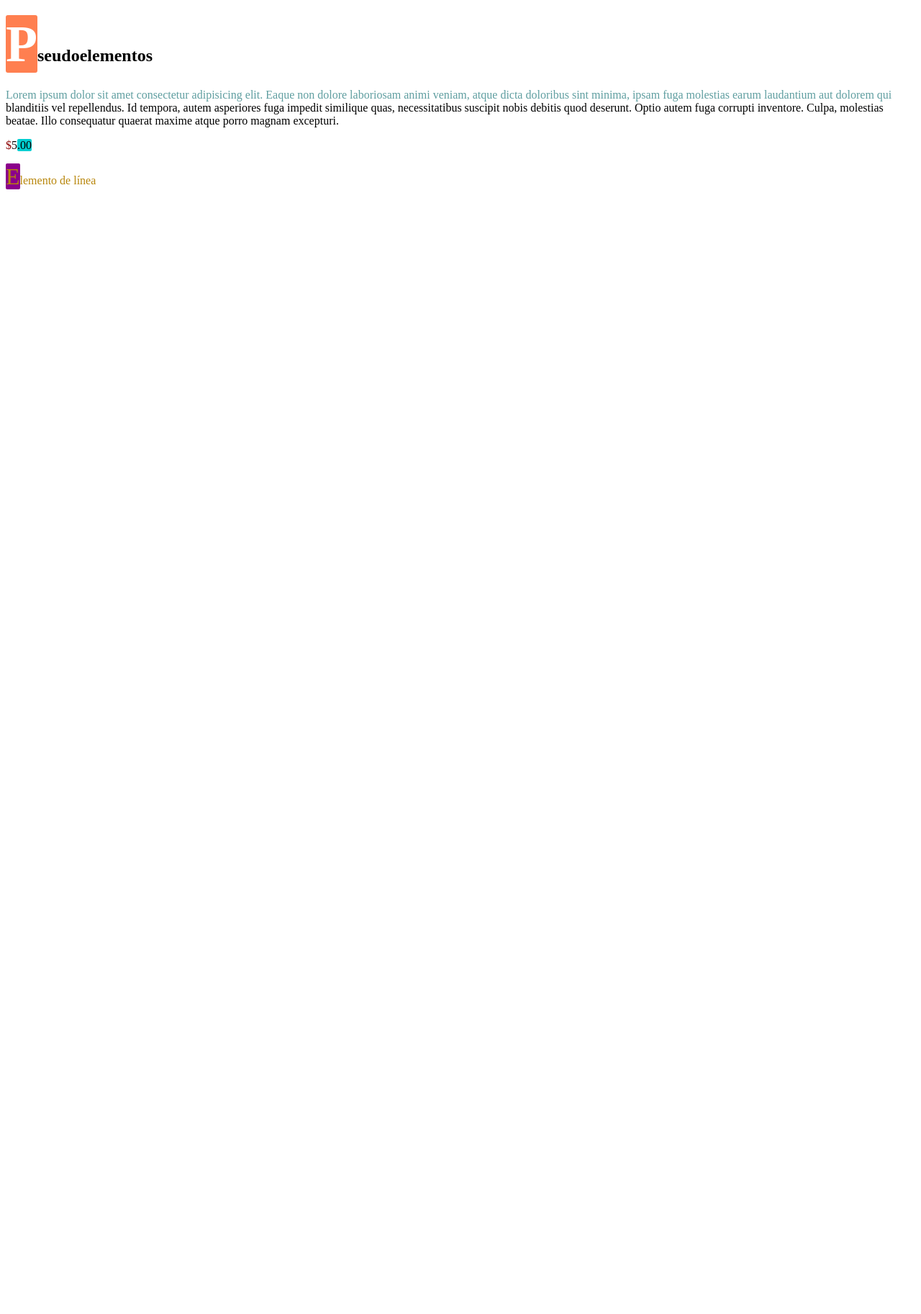
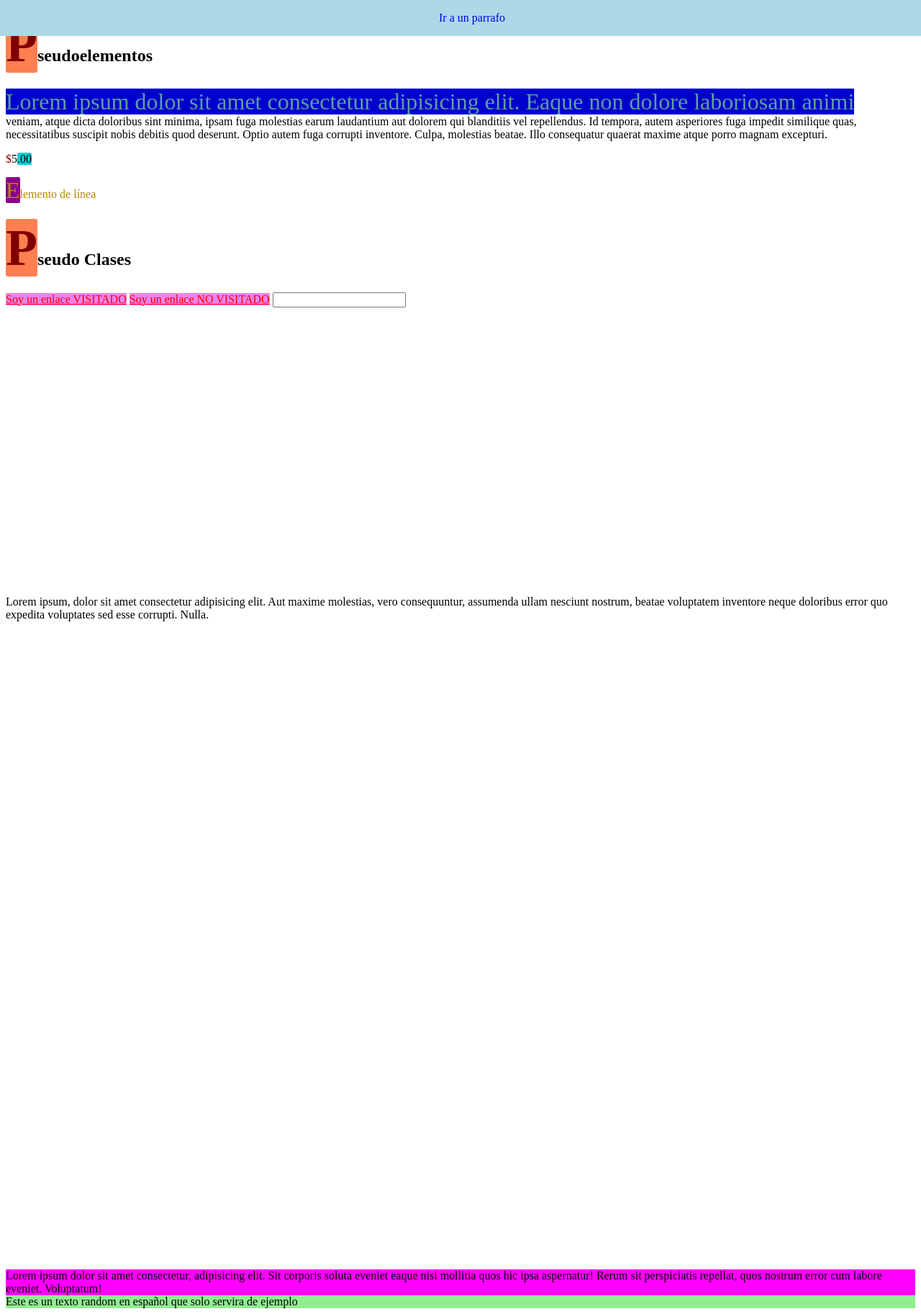
Before and after one commit to ThunderGer23/Git_github, a PHP site: page /views/pag3.html in a window 1280 px wide. Shown: the whole page at 72% size. Before the commit the page ends 263 px from the top, so only its background shows below. Run offline with PHP 8.4, Linux system fonts and the light colour scheme.

Commit message:
update files

```diff
--- a/style/style.css
+++ b/style/style.css
@@ -19,7 +19,7 @@
 */
 
 .title::first-letter {
-    color: white;
+    color: maroon;
     font-size: 3em;
     background-color: coral;
     border-radius: 3px;
@@ -31,10 +31,12 @@
 
 .text::first-line {
     color: cadetblue;
+    font-size: 2em;
+    background-color: mediumblue;
 }
 
 .text::selection {
-    color: darkolivegreen;
+    color: white;
     background-color: darkorange;
 }
 
@@ -88,7 +90,67 @@
 
         Language
     :lang() -Elemento que contiene el atributo lang que especifiquemos.
+*/
 
+.link:link {
+    color: red;
+    background-color: violet;
+}
+
+.link:visited {
+    color: royalblue;
+    background-color: yellow;
+}
+
+.link:active {
+    color: tomato;
+    background-color: violet;
+}
+
+.link:hover {
+    font-size: 2em;
+}
+
+.input:focus {
+    background-color: blueviolet;
+    font-size: 3em;
+}
+
+.menu {
+    background: lightblue;
+    display: block;
+    padding: 1em;
+    text-decoration: none;
+    text-align: center;
+    position: fixed;
+    width: 100%;
+    top: 0;
+    left: 0;
+}
+
+.mod {
+    margin-top: 400px;
+    margin-bottom: 900px;
+}
+
+.mod:target {
+    padding-top: 50px;
+}
+
+.span {
+    display: block;
+}
+
+.span:lang(es) {
+    background-color: lightgreen;
+}
+
+.span:lang(en) {
+    background-color: magenta;
+}
+
+
+/*
         Structural
     :root
     :nth-child()
@@ -116,6 +178,5 @@
     :fullscreen
 
     Negation
-
     :not()
 */
--- a/views/pag3.html
+++ b/views/pag3.html
@@ -21,8 +21,30 @@
         </span>
     </section>
 
-    <section class="container">
+    <section>
+        <h2 class="title">Pseudo Clases</h2>
+        <a href="#" class="link">Soy un enlace VISITADO</a>
+        <a href="#" class="link">Soy un enlace NO VISITADO</a>
 
+        <input type="text" class="input">
+    </section>
+
+    <section>
+        <a href="#text" class="menu">Ir a un parrafo</a>
+        <p id="text" class="mod">
+            Lorem ipsum, dolor sit amet consectetur adipisicing elit. Aut maxime molestias, vero consequuntur, assumenda ullam nesciunt nostrum, beatae voluptatem inventore neque doloribus error quo expedita voluptates sed esse corrupti. Nulla.
+        </p>
+    </section>
+
+    <section>
+
+        <span class="span" lang="en">
+            Lorem ipsum dolor sit amet consectetur, adipisicing elit. Sit corporis soluta eveniet eaque nisi mollitia quos hic ipsa aspernatur! Rerum sit perspiciatis repellat, quos nostrum error cum labore eveniet. Voluptatum!
+        </span>
+
+        <span class="span" lang="es">
+            Este es un texto random en español que solo servira de ejemplo
+        </span>
     </section>
 </body>
 
```
